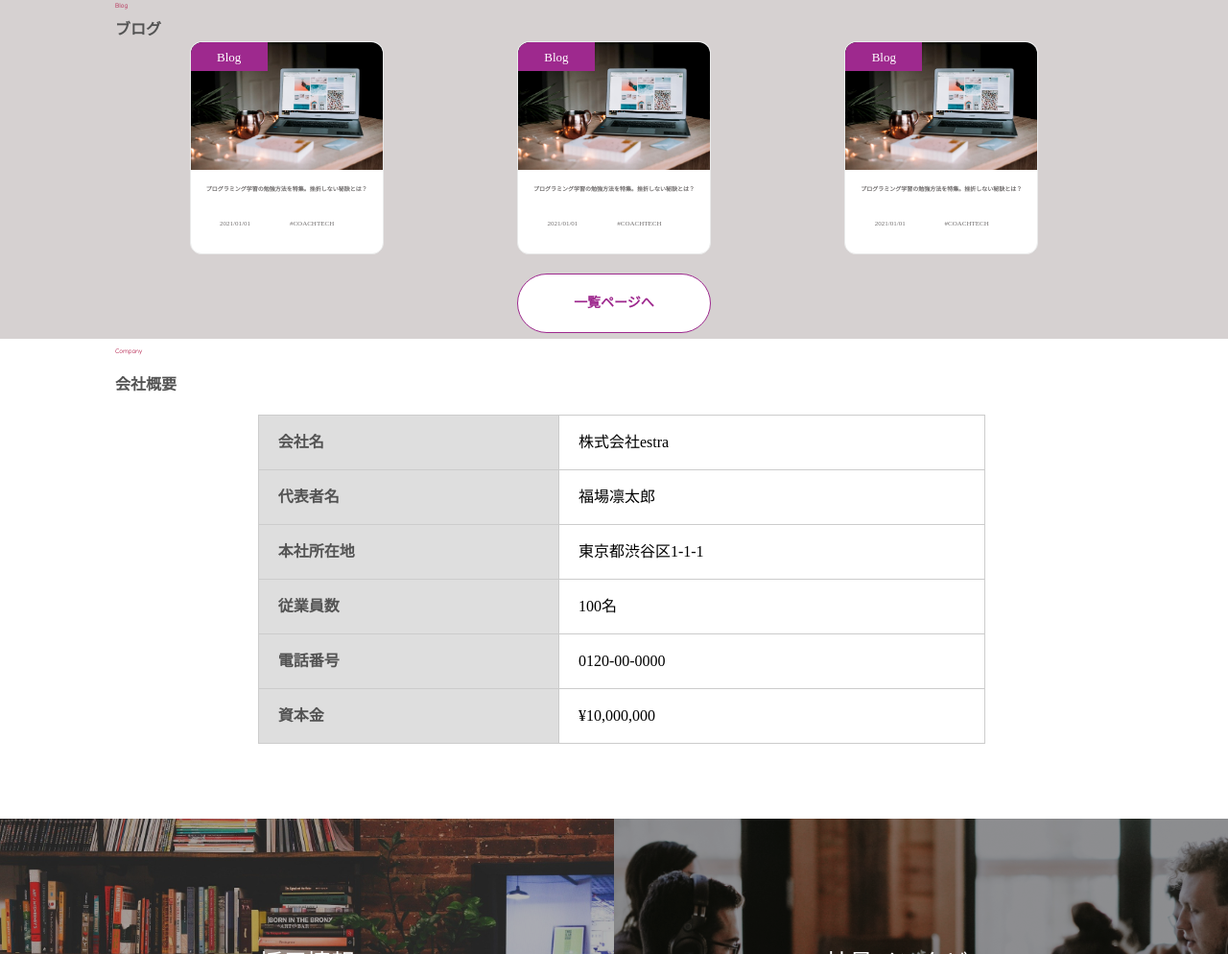
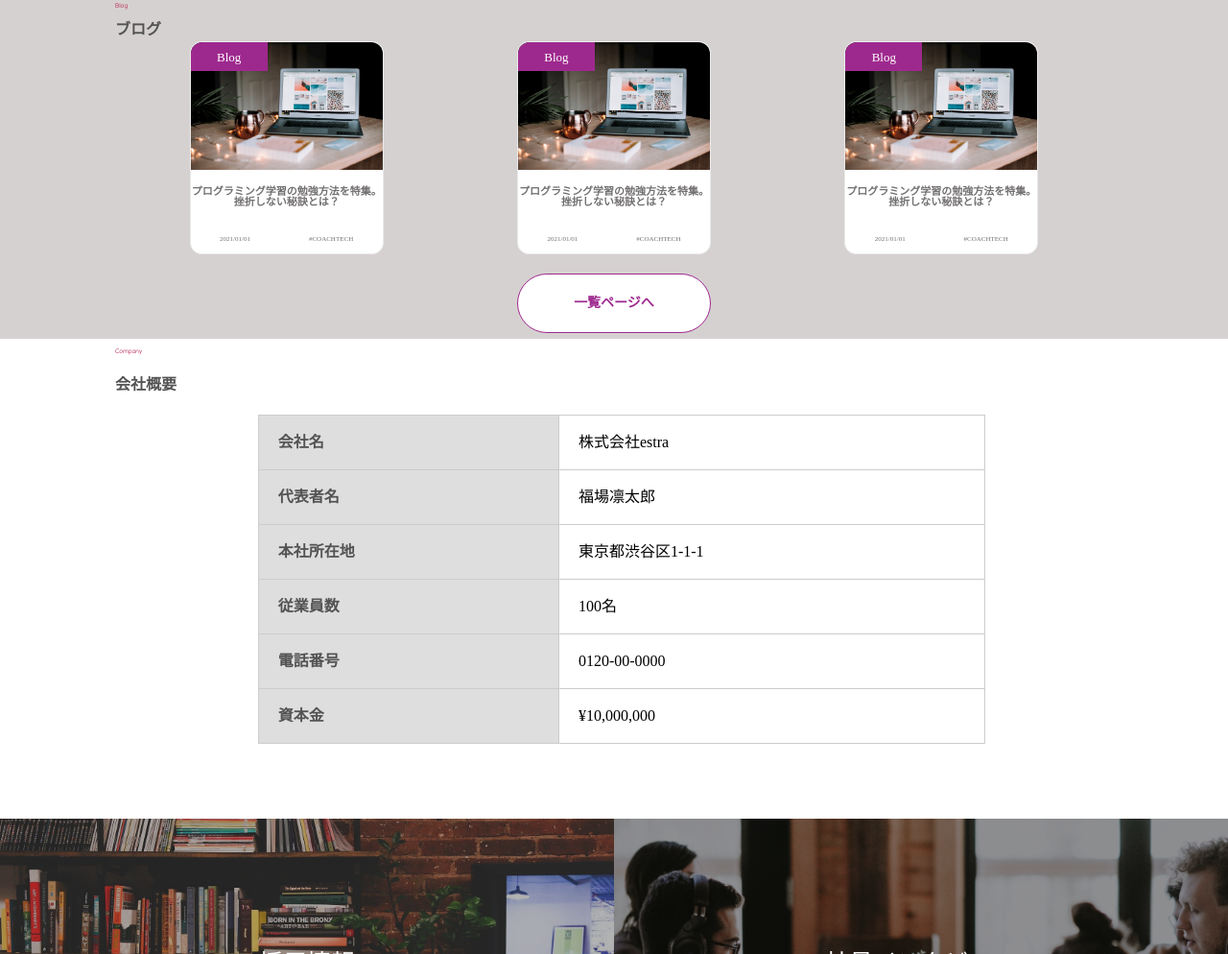
Before and after one commit to pcrmckp/lp_practice, a plain HTML site: page index.html in a window 1280 px wide. Shown: the part 1639-2633 px from the top of the page at 96% size. Drawn offline with Linux system fonts and the light colour scheme.

Commit message:
resubmit

```diff
--- a/css/style.css
+++ b/css/style.css
@@ -458,13 +458,18 @@ a {
   text-align: center;
   position: absolute;
   top: 130px;
-  right: -10px;
+}
+
+div .title {
+  font-size: 11px;
+  color: rgb(114, 111, 111);
+  margin-top: 20px;
 }
 
 .words4 {
   display: flex;
   justify-content: space-around;
-  width: 80%;
+  align-items: center;
   text-align: center;
   margin-top: 30px;
   background-color: none;
@@ -476,14 +481,6 @@ a {
   display: inline-block;
   align-self: center;
   color: rgb(114, 111, 111);
-}
-
-.title {
-  font-size: 6px;
-  color: rgb(114, 111, 111);
-  margin-top: 20px;
-  overflow-wrap: break-word;
-  width: 180px;
 }
 
 .btn_list {
```
